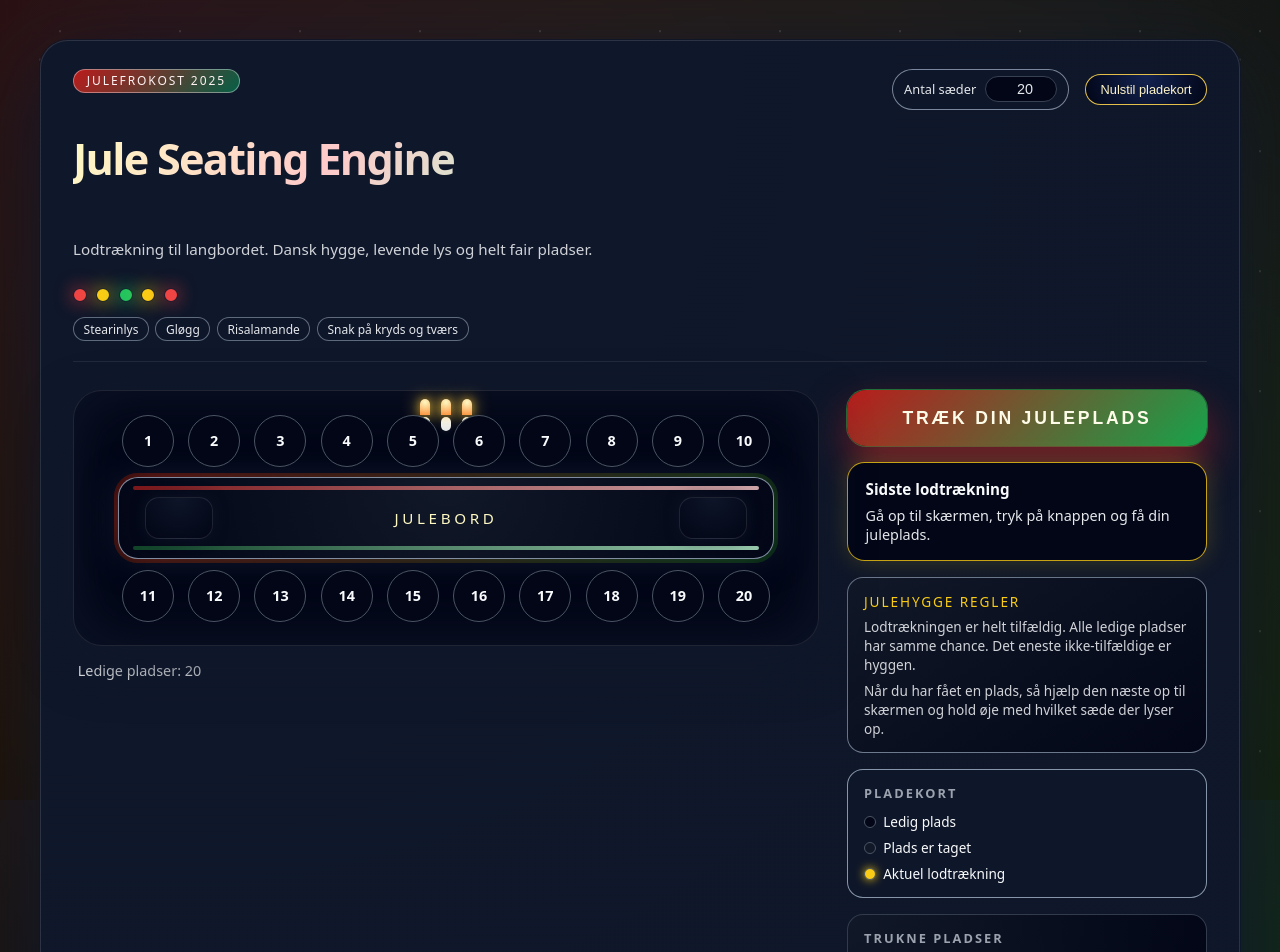
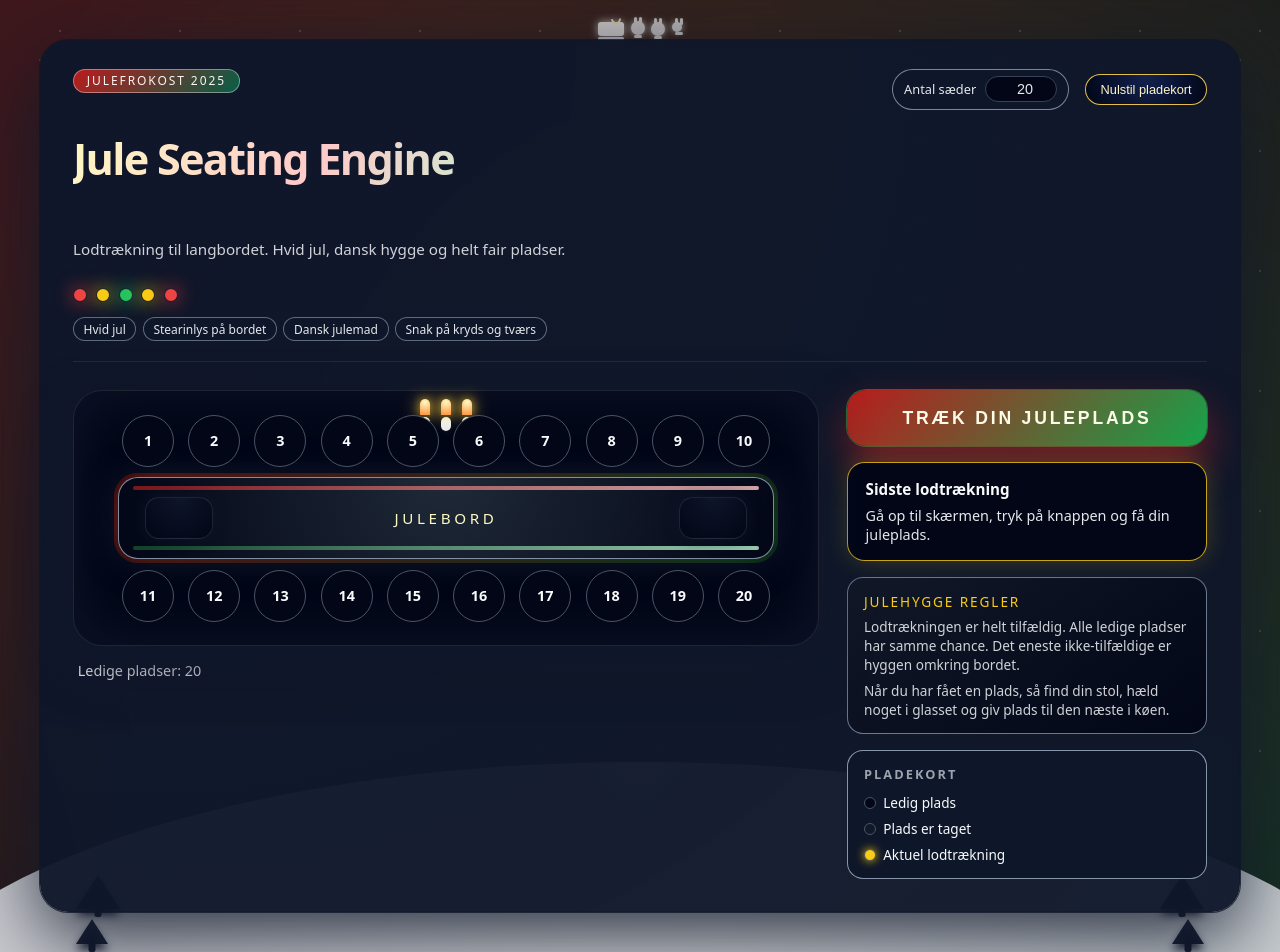
Before and after one commit to martykimm/jule-seating, a React (Vite) app: page / in a window 1280 px wide. Shown: the top 952 px of the page. Built offline with nearby package versions, Linux system fonts and the light colour scheme.

Commit message:
Add Christmas theme

```diff
--- a/src/App.tsx
+++ b/src/App.tsx
@@ -54,7 +54,6 @@ export default function App() {
   const [isSpinning, setIsSpinning] = useState(false);
   const [lastResult, setLastResult] = useState<Seat | null>(null);
   const [message, setMessage] = useState<string | null>(null);
-  const [history, setHistory] = usePersistentState<Seat[]>("seatHistory", []);
 
   useEffect(() => {
     if (seats.length !== seatCount) {
@@ -63,9 +62,8 @@ export default function App() {
       setLastResult(null);
       setMessage(null);
       setHighlightSeatId(null);
-      setHistory([]);
     }
-  }, [seatCount, seats.length, setSeats, setHistory]);
+  }, [seatCount, seats.length, setSeats]);
 
   const availableSeats = seats.filter((s) => !s.assigned);
 
@@ -75,7 +73,6 @@ export default function App() {
     setMessage(null);
     setHighlightSeatId(null);
     setIsSpinning(false);
-    setHistory([]);
   }
 
   function spinForSeat() {
@@ -109,7 +106,6 @@ export default function App() {
         );
 
         setLastResult(finalSeat);
-        setHistory((prev) => [...prev, finalSeat]);
         setIsSpinning(false);
         return;
       }
@@ -129,6 +125,21 @@ export default function App() {
       <div className="app-backdrop" />
       <div className="snow-layer snow-layer--slow" />
       <div className="snow-layer snow-layer--fast" />
+      <div className="snow-hill" />
+      <div className="xmas-forest xmas-forest--left">
+        <div className="xmas-tree" />
+        <div className="xmas-tree xmas-tree--small" />
+      </div>
+      <div className="xmas-forest xmas-forest--right">
+        <div className="xmas-tree" />
+        <div className="xmas-tree xmas-tree--small" />
+      </div>
+      <div className="xmas-sleigh-band">
+        <span className="sleigh" />
+        <span className="reindeer reindeer--front" />
+        <span className="reindeer" />
+        <span className="reindeer reindeer--small" />
+      </div>
 
       <div className="app-container">
         <header className="app-header">
@@ -136,7 +147,7 @@ export default function App() {
             <div className="app-badge">Julefrokost 2025</div>
             <h1 className="app-title">Jule Seating Engine</h1>
             <p className="app-subtitle">
-              Lodtrækning til langbordet. Dansk hygge, levende lys og helt fair
+              Lodtrækning til langbordet. Hvid jul, dansk hygge og helt fair
               pladser.
             </p>
 
@@ -149,9 +160,9 @@ export default function App() {
             </div>
 
             <div className="hygge-tagline">
-              <span className="hygge-pill">Stearinlys</span>
-              <span className="hygge-pill">Gløgg</span>
-              <span className="hygge-pill">Risalamande</span>
+              <span className="hygge-pill">Hvid jul</span>
+              <span className="hygge-pill">Stearinlys på bordet</span>
+              <span className="hygge-pill">Dansk julemad</span>
               <span className="hygge-pill">Snak på kryds og tværs</span>
             </div>
           </div>
@@ -276,11 +287,11 @@ export default function App() {
               <div className="xmas-card-header">Julehygge regler</div>
               <p className="xmas-card-text">
                 Lodtrækningen er helt tilfældig. Alle ledige pladser har samme
-                chance. Det eneste ikke-tilfældige er hyggen.
+                chance. Det eneste ikke-tilfældige er hyggen omkring bordet.
               </p>
               <p className="xmas-card-text">
-                Når du har fået en plads, så hjælp den næste op til skærmen og
-                hold øje med hvilket sæde der lyser op.
+                Når du har fået en plads, så find din stol, hæld noget i glasset
+                og giv plads til den næste i køen.
               </p>
             </div>
 
@@ -298,31 +309,6 @@ export default function App() {
                 <span className="legend-dot legend-dot--highlight" />
                 <span>Aktuel lodtrækning</span>
               </div>
-            </div>
-
-            <div className="history-card">
-              <h3 className="history-title">Trukne pladser</h3>
-              {history.length === 0 ? (
-                <div className="history-empty">
-                  Ingen pladser endnu. Første lodtrækning sætter stemningen.
-                </div>
-              ) : (
-                <div className="history-list">
-                  {history
-                    .slice()
-                    .reverse()
-                    .map((seat) => (
-                      <div key={seat.id} className="history-item">
-                        <span className="history-seat-number">
-                          Plads {seat.id}
-                        </span>
-                        <span className="history-seat-meta">
-                          {seat.side === "top" ? "Øverste række" : "Nederste række"}
-                        </span>
-                      </div>
-                    ))}
-                </div>
-              )}
             </div>
           </aside>
         </main>
--- a/src/index.css
+++ b/src/index.css
@@ -15,7 +15,7 @@ body,
 body {
   font-family: system-ui, -apple-system, BlinkMacSystemFont, "Segoe UI",
     sans-serif;
-  background: radial-gradient(circle at top, #020617 0, #020617 45%, #000 100%);
+  background: radial-gradient(circle at top, #020617 0, #020617 45%, #020617);
   color: #e5e7eb;
 }
 
@@ -35,15 +35,15 @@ body {
   position: absolute;
   inset: -20%;
   background:
-    radial-gradient(circle at 15% 15%, rgba(220, 38, 38, 0.18), transparent),
-    radial-gradient(circle at 85% 80%, rgba(22, 163, 74, 0.22), transparent),
-    radial-gradient(circle at 50% 50%, rgba(250, 204, 21, 0.1), transparent);
+    radial-gradient(circle at 15% 15%, rgba(220, 38, 38, 0.28), transparent),
+    radial-gradient(circle at 85% 80%, rgba(22, 163, 74, 0.26), transparent),
+    radial-gradient(circle at 50% 50%, rgba(250, 204, 21, 0.14), transparent);
   opacity: 0.9;
   filter: blur(40px);
   z-index: 0;
 }
 
-/* Snow overlay */
+/* Sne-overlay */
 
 .snow-layer {
   position: fixed;
@@ -55,7 +55,7 @@ body {
   background-repeat: repeat;
   z-index: 1;
   mix-blend-mode: screen;
-  opacity: 0.16;
+  opacity: 0.18;
 }
 
 .snow-layer--slow {
@@ -66,7 +66,7 @@ body {
 .snow-layer--fast {
   background-size: 80px 80px, 140px 140px;
   animation: snowDrift 22s linear infinite reverse;
-  opacity: 0.12;
+  opacity: 0.13;
 }
 
 @keyframes snowDrift {
@@ -78,17 +78,195 @@ body {
   }
 }
 
+/* Snebakke nederst – hvid jul */
+
+.snow-hill {
+  position: absolute;
+  left: -10%;
+  right: -10%;
+  bottom: -40%;
+  height: 60%;
+  background: radial-gradient(circle at 50% 0%, #f9fafb, #e5e7eb, #d1d5db);
+  border-radius: 50% 50% 0 0;
+  z-index: 0;
+  opacity: 0.9;
+}
+
+/* Skov-silhuet */
+
+.xmas-forest {
+  position: absolute;
+  bottom: 0;
+  display: flex;
+  flex-direction: column;
+  gap: 0.3rem;
+  z-index: 1;
+}
+
+.xmas-forest--left {
+  left: 6%;
+}
+
+.xmas-forest--right {
+  right: 6%;
+  align-items: flex-end;
+}
+
+.xmas-tree {
+  width: 42px;
+  height: 42px;
+  position: relative;
+}
+
+.xmas-tree::before,
+.xmas-tree::after {
+  content: "";
+  position: absolute;
+  left: 50%;
+  transform: translateX(-50%);
+}
+
+.xmas-tree::before {
+  bottom: 8px;
+  width: 0;
+  height: 0;
+  border-left: 22px solid transparent;
+  border-right: 22px solid transparent;
+  border-bottom: 34px solid rgba(15, 23, 42, 0.95);
+  filter: drop-shadow(0 6px 4px rgba(15, 23, 42, 0.9));
+}
+
+.xmas-tree::after {
+  bottom: 0;
+  width: 7px;
+  height: 10px;
+  background: rgba(15, 23, 42, 0.96);
+  border-radius: 2px;
+}
+
+.xmas-tree--small {
+  width: 30px;
+  height: 30px;
+}
+.xmas-tree--small::before {
+  border-left-width: 16px;
+  border-right-width: 16px;
+  border-bottom-width: 25px;
+}
+
+/* Slæde + “rensdyr”-bånd */
+
+.xmas-sleigh-band {
+  position: absolute;
+  top: 1.4rem;
+  left: 0;
+  right: 0;
+  display: flex;
+  justify-content: center;
+  gap: 0.4rem;
+  pointer-events: none;
+  z-index: 2;
+  opacity: 0.75;
+}
+
+.sleigh,
+.reindeer {
+  display: inline-block;
+  position: relative;
+}
+
+.sleigh {
+  width: 26px;
+  height: 14px;
+  border-radius: 3px;
+  background: #f9fafb;
+  box-shadow:
+    0 0 8px rgba(248, 250, 252, 0.9),
+    0 1px 0 rgba(15, 23, 42, 0.8);
+}
+
+.sleigh::before,
+.sleigh::after {
+  content: "";
+  position: absolute;
+}
+
+.sleigh::before {
+  bottom: -4px;
+  left: 0;
+  right: 0;
+  height: 3px;
+  border-radius: 999px;
+  background: #e5e7eb;
+}
+
+.sleigh::after {
+  top: -8px;
+  right: 3px;
+  width: 10px;
+  height: 10px;
+  border-radius: 999px;
+  border: 2px solid #fef9c3;
+  border-top-color: transparent;
+  border-left-color: transparent;
+  transform: rotate(40deg);
+}
+
+.reindeer {
+  width: 14px;
+  height: 14px;
+  border-radius: 999px;
+  background: #e5e7eb;
+  box-shadow: 0 0 7px rgba(248, 250, 252, 0.9);
+}
+
+.reindeer::before,
+.reindeer::after {
+  content: "";
+  position: absolute;
+}
+
+.reindeer::before {
+  top: -4px;
+  left: 3px;
+  width: 3px;
+  height: 7px;
+  border-radius: 999px;
+  background: #e5e7eb;
+  box-shadow: 5px 0 0 #e5e7eb;
+}
+
+.reindeer::after {
+  bottom: -3px;
+  left: 3px;
+  width: 8px;
+  height: 3px;
+  border-radius: 999px;
+  background: #e5e7eb;
+}
+
+.reindeer--front {
+  transform: translateY(-1px);
+}
+
+.reindeer--small {
+  width: 10px;
+  height: 10px;
+}
+
+/* App container */
+
 .app-container {
   position: relative;
-  z-index: 2;
+  z-index: 3;
   width: 100%;
   max-width: 1200px;
   border-radius: 1.75rem;
-  border: 1px solid rgba(248, 250, 252, 0.12);
+  border: 1px solid rgba(15, 23, 42, 0.4);
   background: radial-gradient(
     circle at 10% 0%,
-    rgba(15, 23, 42, 1),
-    rgba(15, 23, 42, 0.98)
+    rgba(15, 23, 42, 0.98),
+    rgba(15, 23, 42, 0.96)
   );
   box-shadow:
     0 25px 80px rgba(15, 23, 42, 0.9),
@@ -310,7 +488,7 @@ body {
     0 18px 50px rgba(15, 23, 42, 0.9);
 }
 
-/* Stearinlys midt på bordet */
+/* Stearinlys */
 
 .table-candles {
   position: absolute;
@@ -417,7 +595,7 @@ body {
   width: 100%;
   height: 100%;
   border-radius: 1.25rem;
-  background: radial-gradient(circle at top, #111827, #020617);
+  background: radial-gradient(circle at top, #1f2937, #020617);
   border: 1px solid rgba(148, 163, 184, 0.85);
   display: flex;
   align-items: center;
@@ -732,64 +910,6 @@ body {
   box-shadow: 0 0 10px rgba(250, 204, 21, 0.9);
 }
 
-/* History / pladekort */
-
-.history-card {
-  width: 100%;
-  border-radius: 1rem;
-  border: 1px solid rgba(55, 65, 81, 0.9);
-  background: radial-gradient(circle at 0 0, #111827, #020617);
-  padding: 0.85rem 1rem;
-  display: flex;
-  flex-direction: column;
-  gap: 0.5rem;
-  max-height: 180px;
-  overflow: hidden;
-}
-
-.history-title {
-  font-size: 0.8rem;
-  text-transform: uppercase;
-  letter-spacing: 0.16em;
-  color: #9ca3af;
-  margin: 0;
-}
-
-.history-empty {
-  font-size: 0.85rem;
-  color: #e5e7eb;
-  opacity: 0.85;
-}
-
-.history-list {
-  margin-top: 0.3rem;
-  display: flex;
-  flex-direction: column;
-  gap: 0.25rem;
-  overflow-y: auto;
-  padding-right: 0.2rem;
-}
-
-.history-item {
-  display: flex;
-  justify-content: space-between;
-  font-size: 0.85rem;
-  padding: 0.3rem 0.45rem;
-  border-radius: 0.5rem;
-  background: rgba(15, 23, 42, 0.9);
-  border: 1px solid rgba(55, 65, 81, 0.8);
-}
-
-.history-seat-number {
-  font-weight: 600;
-  color: #fef9c3;
-}
-
-.history-seat-meta {
-  color: #9ca3af;
-  font-size: 0.8rem;
-}
-
 /* Responsiv */
 
 @media (max-width: 768px) {
```
